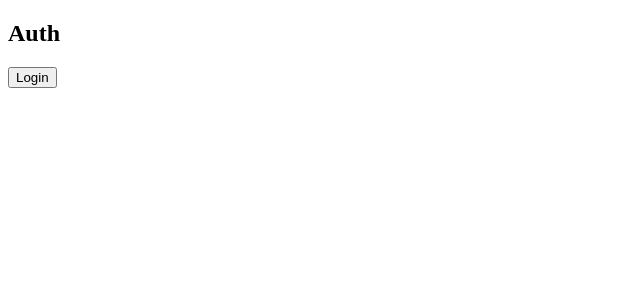
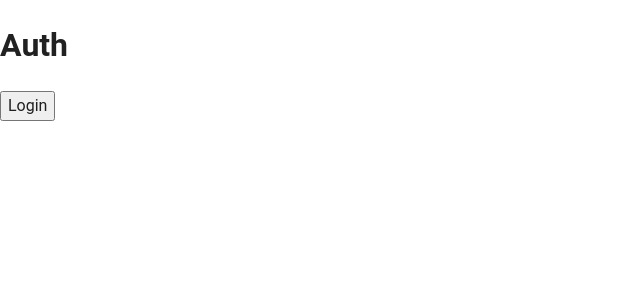
Before and after one commit to Janis-Zisler/ihk-todo-project, a Vue app: page /auth in a window 1280 px wide. Shown: the top 300 px of the page, without its empty margins (0-640 px from the left). Built offline with nearby package versions, Linux system fonts and the light colour scheme.

Commit message:
set up vuetify

```diff
--- a/package.json
+++ b/package.json
@@ -13,7 +13,7 @@
     "pinia": "^3.0.4",
     "vue": "^3.5.32",
     "vue-router": "^5.0.7",
-    "vuetify": "^4.0.7"
+    "vuetify": "^4.1.1"
   },
   "devDependencies": {
     "@vitejs/plugin-vue": "^6.0.6",
--- a/src/App.vue
+++ b/src/App.vue
@@ -1,14 +1,14 @@
 <template>
-  <section>
+  <v-app>
     <router-view class="app-main" /> <!-- your routes will load inside of these tags -->
-  </section>
+  </v-app>
 </template>
 
 <script setup>
 import { onMounted } from 'vue'
 import { storeToRefs } from 'pinia'
 import { useRouter } from 'vue-router'
-import { useUserStore } from './store/user.js'
+import { useUserStore } from '@/store/user.js'
 
 const router = useRouter()
 const userStore = useUserStore()
--- a/src/main.js
+++ b/src/main.js
@@ -1,13 +1,26 @@
 import { createApp } from 'vue'
-import App from './App.vue'
-import router from './router'
 import { createPinia } from 'pinia'
 
+// Vuetify
+import 'vuetify/styles'
+import { createVuetify } from 'vuetify'
+import * as components from 'vuetify/components'
+import * as directives from 'vuetify/directives'
+
+// Setup
+import App from '@/App.vue'
+import router from '@/router'
 const pinia = createPinia();
+
+const vuetify = createVuetify({
+  components,
+  directives,
+})
 
 const app = createApp(App);
 
 app.use(router);
 app.use(pinia);
+app.use(vuetify);
 
 app.mount('#app')
--- a/src/pages/Auth.vue
+++ b/src/pages/Auth.vue
@@ -1,7 +1,7 @@
 <script setup>
 import { ref } from 'vue'
 import { useRouter } from 'vue-router'
-import { useUserStore } from '../store/user.js'
+import { useUserStore } from '@/store/user.js'
 
 const router = useRouter()
 const userStore = useUserStore()
--- a/src/router/index.js
+++ b/src/router/index.js
@@ -1,6 +1,6 @@
 import { createRouter, createWebHistory } from 'vue-router'
-import Auth from '../pages/Auth.vue'
-import Dashboard from '../pages/Dashboard.vue'
+import Auth from '@/pages/Auth.vue'
+import Dashboard from '@/pages/Dashboard.vue'
 
 const router = createRouter({
   history: createWebHistory(import.meta.env.BASE_URL),
--- a/src/store/task.js
+++ b/src/store/task.js
@@ -1,7 +1,7 @@
 // /store/task.js
 
 import { defineStore } from "pinia";
-import { supabase } from "../utils/supabase";
+import { supabase } from "@/utils/supabase";
 
 export const useTaskStore = defineStore("tasks", {
   state: () => ({
--- a/src/store/user.js
+++ b/src/store/user.js
@@ -1,7 +1,7 @@
 // /store/user.js
 
 import { defineStore } from 'pinia';
-import { supabase } from '../utils/supabase';
+import { supabase } from '@/utils/supabase';
 
 export const useUserStore = defineStore('user', {
   state: () => ({
```
Also changed, not shown: 1 other file (tests, documents, lock files or other folders).
